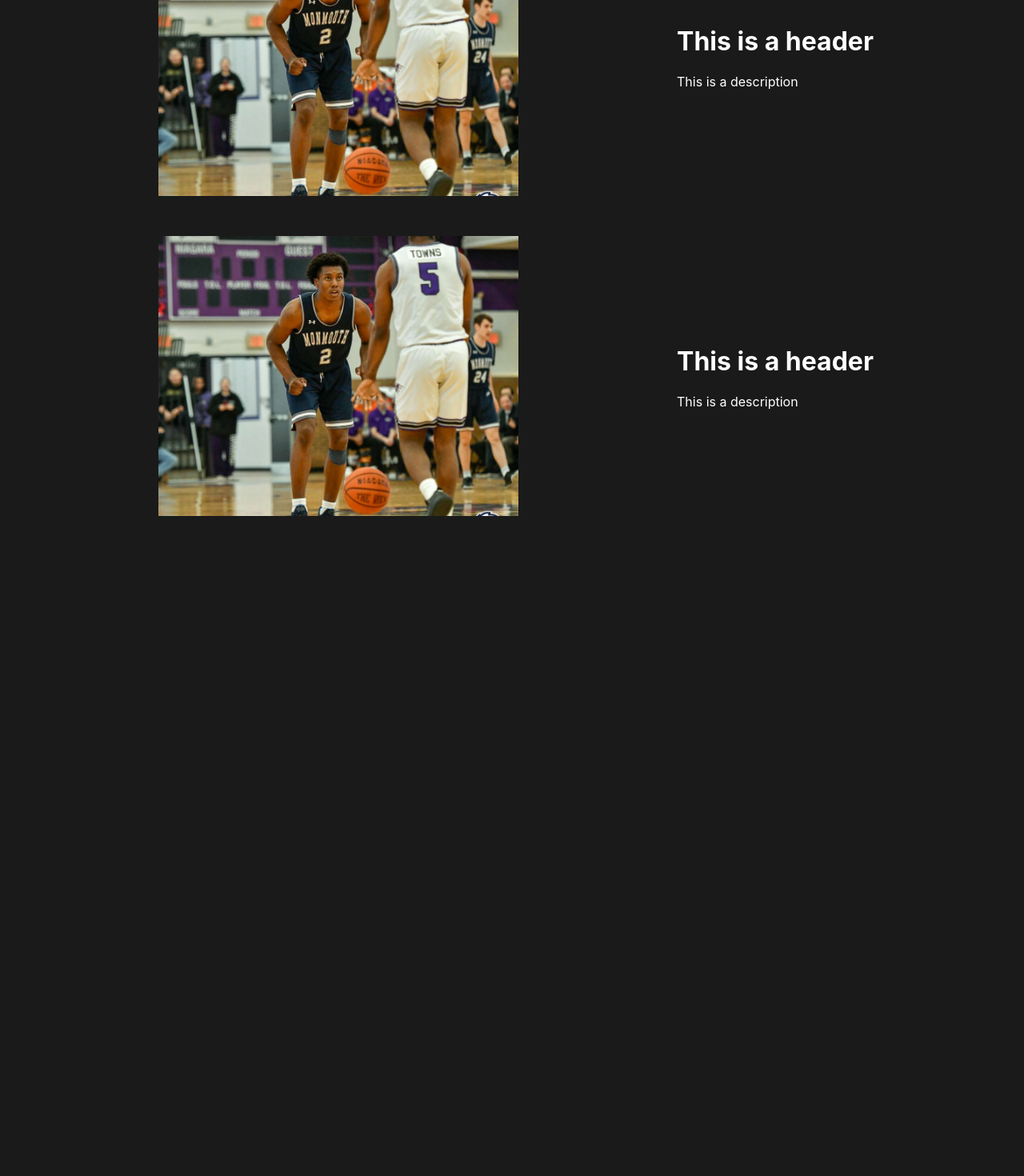
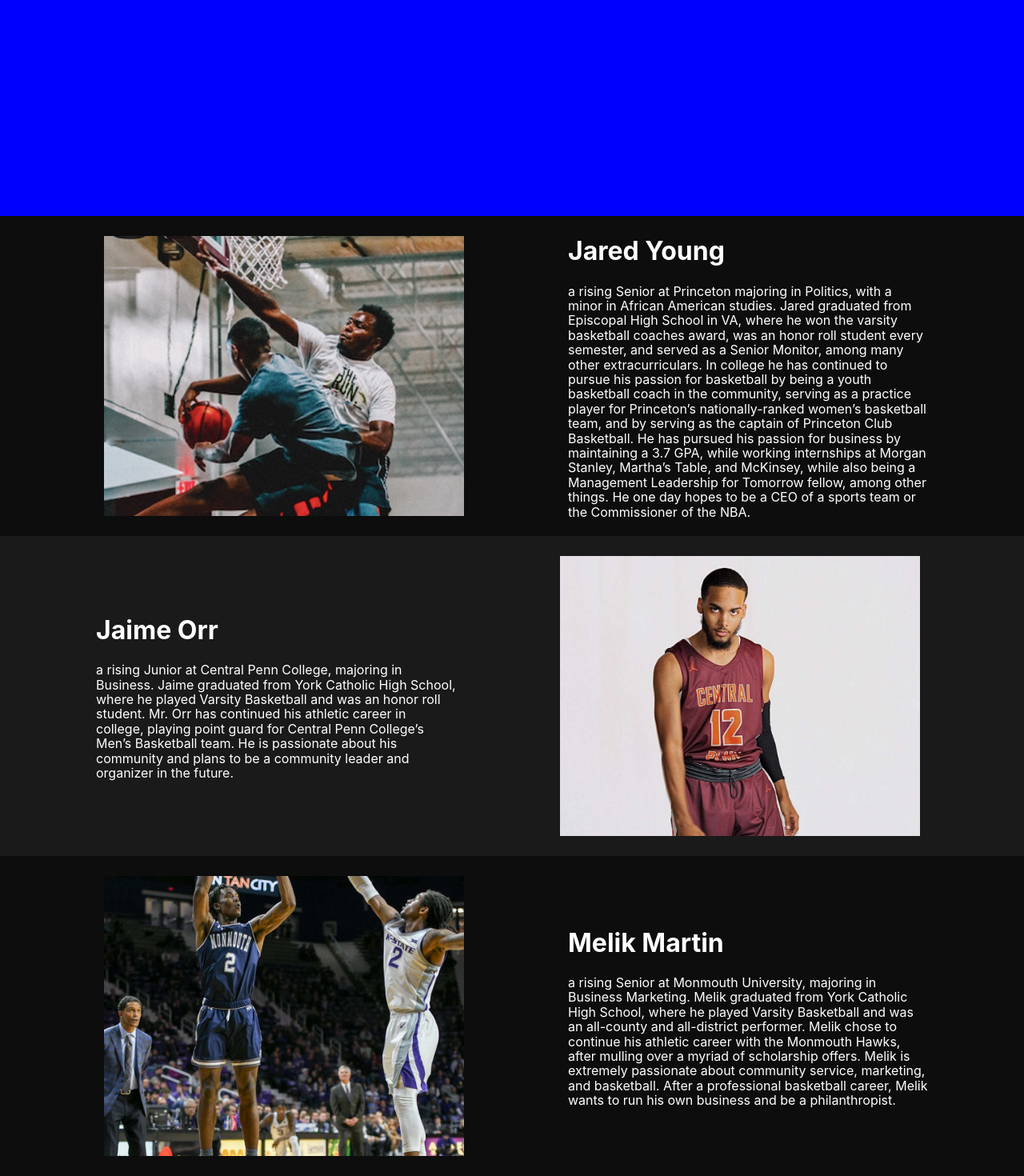
Before and after one commit to torreythomas/SMG, a React (Create React App) app in the folder smg/: page /WWA in a window 1280 px wide. Shown: the part 530-2000 px from the top of the page at 80% size. Before the commit the page ends 1200 px from the top, so only its background shows below. Built offline with nearby package versions, Linux system fonts and the light colour scheme.

Commit message:
first push daily update

```diff
--- a/smg/public/index.html
+++ b/smg/public/index.html
@@ -14,6 +14,7 @@
       manifest.json provides metadata used when your web app is installed on a
       user's mobile device or desktop. See https://developers.google.com/web/fundamentals/web-app-manifest/
     -->
+    <link href="https://fonts.googleapis.com/css2?family=Fjalla+One&display=swap" rel="stylesheet">
     <link
     rel="stylesheet"
     href="https://cdnjs.cloudflare.com/ajax/libs/animate.css/4.0.0/animate.min.css"
--- a/smg/src/Home/Home.css
+++ b/smg/src/Home/Home.css
@@ -66,7 +66,7 @@ justify-content: space-evenly;
    margin: -10px;
    margin-top: 10px;
    text-align: center;
-   font-family: 'Staatliches', cursive;
+   font-family: 'Fjalla One', sans-serif;
  }
 
  .S{
@@ -75,7 +75,7 @@ justify-content: space-evenly;
 
  .home-smg-description {
    line-height: 150%;
-    font-family: 'Staatliches', cursive;
+   font-family: 'Fjalla One', sans-serif;
     font-size: 1.5em;
     color: goldenrod;
     padding: 13px
--- a/smg/src/WWA/WWA.css
+++ b/smg/src/WWA/WWA.css
@@ -2,11 +2,18 @@
   display: flex;
   justify-content: space-evenly;
   align-items: center;
+  background-color: rgba(0, 0, 0, 0.5);
   height: 50vh;
 }
 
+#WWA-landing-section {
+  height: 100vh;
+  width: 100vw;
+  background-color: blue;
+}
+
 .flex-image-1 {
-  background: url(../images/melik.JPG) no-repeat center center;
+  background: url(../images/jaredHoopin.png) no-repeat center center;
   -webkit-background-size: cover;
   -moz-background-size: cover;
   -o-background-size: cover;
@@ -17,3 +24,42 @@
   padding: 10px;
   justify-self: flex-end;
 }
+
+.wwa-personal-description {
+  width: 450px;
+  word-wrap: break-word;
+}
+
+.flex-image-2 {
+  background: url(../images/jaime.JPG) no-repeat center center;
+  -webkit-background-size: cover;
+  -moz-background-size: cover;
+  -o-background-size: cover;
+  background-size: cover;
+  width: 450px;
+  height: 350px;
+  margin: 10px;
+  padding: 10px;
+  justify-self: flex-end;
+}
+
+.flex-row2 {
+  display: flex;
+  flex-direction: row-reverse;
+  justify-content: space-evenly;
+  align-items: center;
+  height: 50vh;
+}
+
+.flex-image-3 {
+  background: url(../images/melik2.JPG) no-repeat center center;
+  -webkit-background-size: cover;
+  -moz-background-size: cover;
+  -o-background-size: cover;
+  background-size: cover;
+  width: 450px;
+  height: 350px;
+  margin: 10px;
+  padding: 10px;
+  justify-self: flex-end;
+}
--- a/smg/src/WWA/WWA.js
+++ b/smg/src/WWA/WWA.js
@@ -6,37 +6,38 @@ const WWA = () => {
 
 return(
  <div>
-
+<div id="WWA-landing-section">
+  Hey
+</div>
 
    <div className="flex-row">
      <div className="flex-image-1">
 
      </div>
      <div className="WWA-person-description">
-<h1> This is a header </h1>
-<p> This is a description </p>
-     </div>
-   </div>
-   <div className="flex-row">
-     <div className="flex-image-1">
-
-     </div>
-     <div className="WWA-person-description">
-<h1> This is a header </h1>
-<p> This is a description </p>
+<h1 className="wwa-personal-header"> Jared Young </h1>
+<p className="wwa-personal-description">  a rising Senior at Princeton majoring in Politics, with a minor in African American studies. Jared graduated from Episcopal High School in VA, where he won the varsity basketball coaches award, was an honor roll student every semester, and served as a Senior Monitor, among many other extracurriculars. In college he has continued to pursue his passion for basketball by being a youth basketball coach in the community, serving as a practice player for Princeton’s nationally-ranked women’s basketball team, and by serving as the captain of Princeton Club Basketball.  He has pursued his passion for business by maintaining a 3.7 GPA, while working internships at Morgan Stanley, Martha’s Table, and McKinsey, while also being a Management Leadership for Tomorrow fellow, among other things. He one day hopes to be a CEO of a sports team or the Commissioner of the NBA.  </p>
      </div>
    </div>
 
-   <div className="flex-row">
-     <div className="flex-image-1">
-
+   <div className="flex-row2">
+     <div className="flex-image-2">
      </div>
      <div className="WWA-person-description">
-<h1> This is a header </h1>
-<p> This is a description </p>
+<h1 className="wwa-personal-header"> Jaime Orr </h1>
+<p className="wwa-personal-description">  a rising Junior at Central Penn College, majoring in Business. Jaime graduated from York Catholic High School, where he played Varsity Basketball and was an honor roll student. Mr. Orr has continued his athletic career in college, playing point guard for Central Penn College’s Men’s Basketball team. He is passionate about his community and plans to be a community leader and organizer in the future.  </p>
      </div>
    </div>
 
+
+   <div className="flex-row">
+     <div className="flex-image-3">
+     </div>
+     <div className="WWA-person-description">
+<h1 className="wwa-personal-header"> Melik Martin </h1>
+<p className="wwa-personal-description"> a rising Senior at Monmouth University, majoring in Business Marketing. Melik graduated from York Catholic High School, where he played Varsity Basketball and was an all-county and all-district performer. Melik chose to continue his athletic career with the Monmouth Hawks, after mulling over a myriad of scholarship offers. Melik is extremely passionate about community service, marketing, and basketball. After a professional basketball career, Melik wants to run his own business and be a philanthropist.   </p>
+     </div>
+   </div>
 
 
 
```
Also changed, not shown: smg/src/images/jaredHoopin.png (added).
